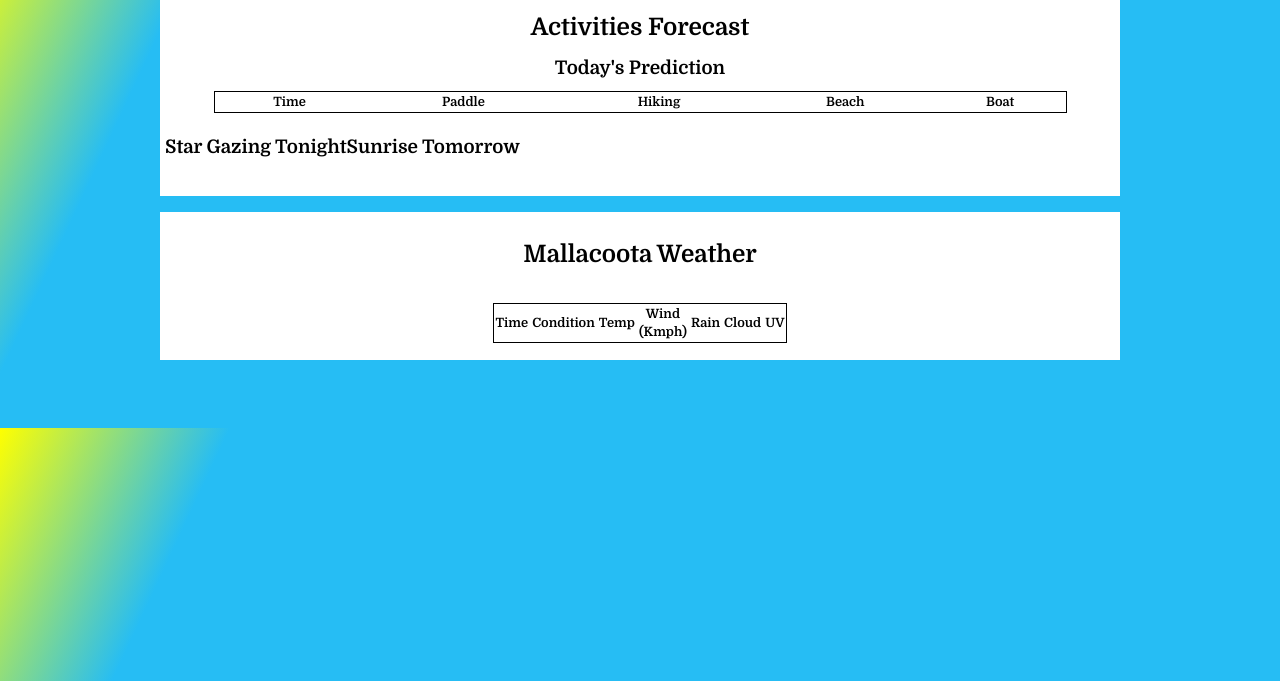
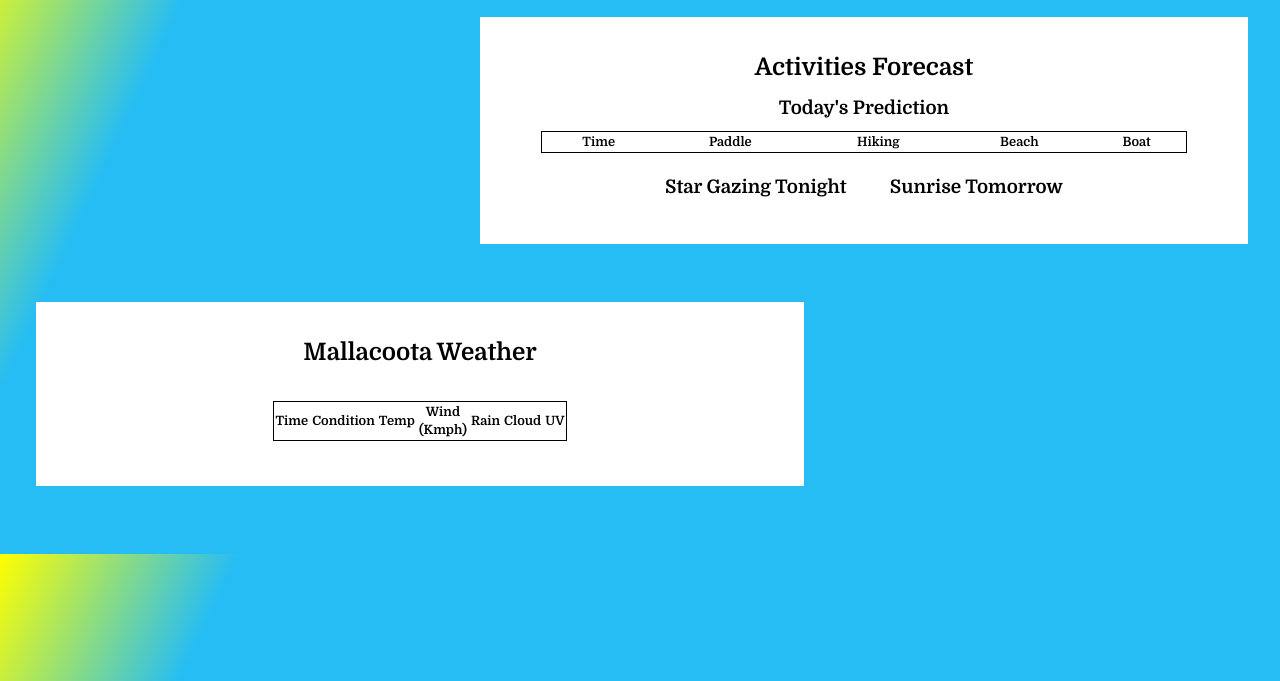
Before and after one commit to AlPoliakow/Fetch, a website: page index.html in a window 1280 px wide. Shown: the part 119-800 px from the top of the page. Drawn offline with Linux system fonts and the light colour scheme; no server answers.

Commit message:
Updated tablet layout

```diff
--- a/css/style.css
+++ b/css/style.css
@@ -275,11 +275,23 @@ footer{
    Modify as content requires.
    ========================================================================== */
 
-@media only screen and (min-width: 768px) {
+   @media only screen and (min-width: 768px) {
   /* Style adjustments for viewports that meet the condition (tablets +) */
 
+  h1{
+    margin-top: 20px;
+  }
   section {
-    width: 75%;
+    width: 60%;
+    padding: 1.5em;
+  }
+
+  .activities {
+    margin: 20px 0 50px 35%; /* to position section to the right */
+  }
+
+  .weather {
+    margin-right: 35%; /* to position section to the left */
   }
 
   #activitiesPrediction{
@@ -289,16 +301,26 @@ footer{
   #activitiesInfo{
     width: 100%;
     display: flex;
+    justify-content: center;
     flex-flow: row wrap;
+    gap: 6%;
   }
 
   #activitiesInfo h3{
     margin: 20px 0;
   }
 
-  .starContainer,
+  table tr,
+table td {
+  padding: auto;
+
+}
+  .starContainer{
+    max-width: 52%;
+  }
+
   .sunriseContainer {
-    max-width: 50%;
+    max-width: 42%;
   }
 
   .sunriseContainer {
@@ -307,6 +329,10 @@ footer{
 
   .sunrise {
     margin: 0;
+  }
+
+  #forecastInfo {
+    margin-bottom: 20px;
   }
 
 }
```
